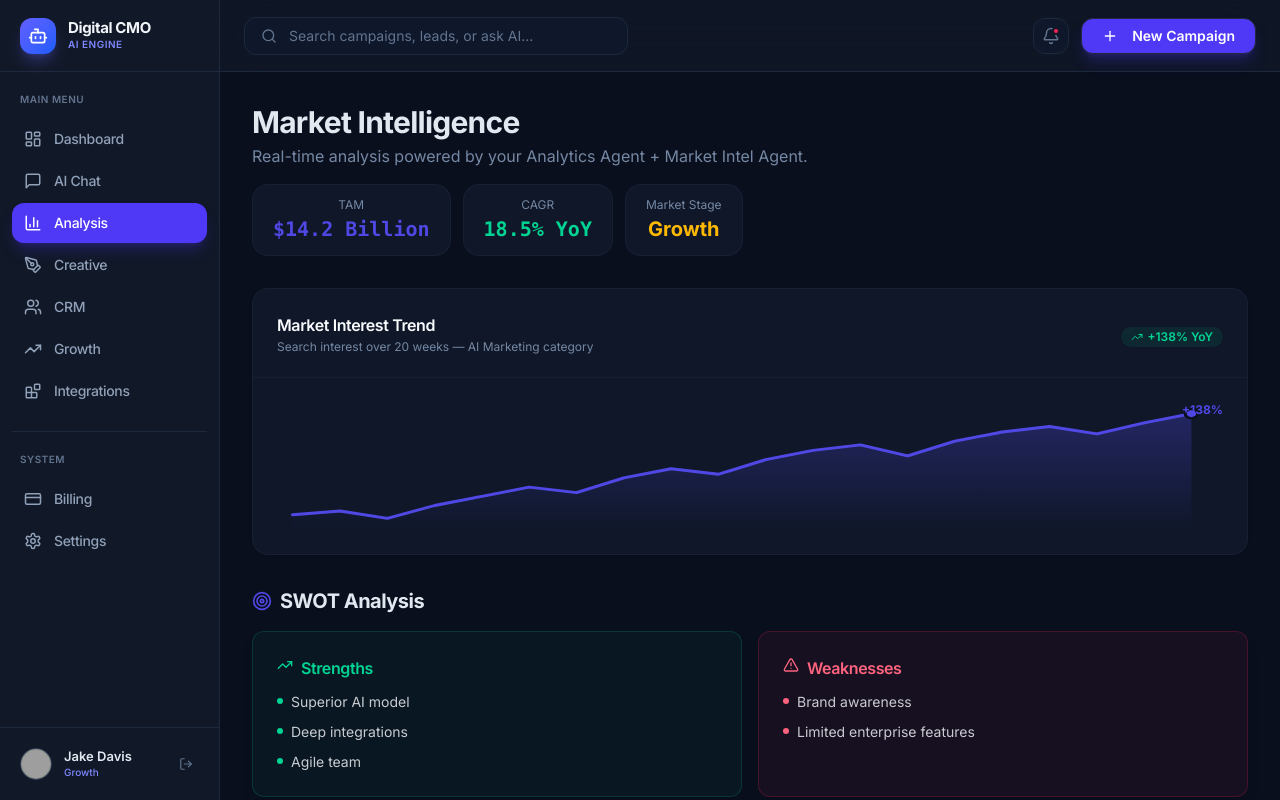
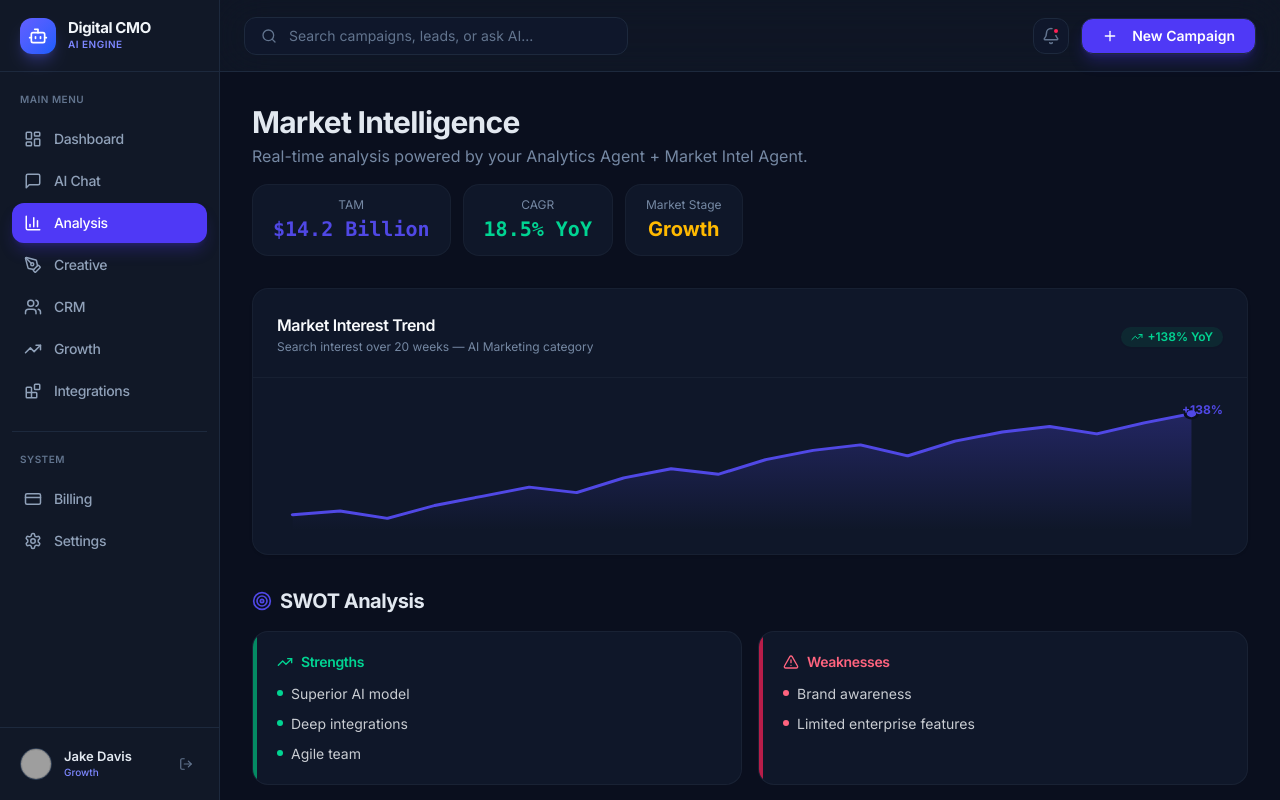
Before and after one commit to JakeDope777/digital-cmo-ai, a React (Vite) app in the folder frontend/: page /analysis in a window 1280 px wide. Built offline with nearby package versions, Linux system fonts and the light colour scheme; sample sign-in values are in the browser's storage; grey boxes are pictures that could not be loaded.

Commit message:
feat: canvas design system alignment - pages/Analysis.tsx

```diff
--- a/frontend/src/pages/Analysis.tsx
+++ b/frontend/src/pages/Analysis.tsx
@@ -107,17 +107,18 @@ export function Analysis() {
         </h3>
         <div className="grid grid-cols-1 md:grid-cols-2 gap-4">
           {[
-            { title: "Strengths", items: analysis.swot?.strengths, icon: TrendingUp, color: "text-emerald-400", bg: "bg-emerald-500/5 border-emerald-500/20", dot: "bg-emerald-400" },
-            { title: "Weaknesses", items: analysis.swot?.weaknesses, icon: AlertTriangle, color: "text-rose-400", bg: "bg-rose-500/5 border-rose-500/20", dot: "bg-rose-400" },
-            { title: "Opportunities", items: analysis.swot?.opportunities, icon: Lightbulb, color: "text-sky-400", bg: "bg-sky-500/5 border-sky-500/20", dot: "bg-sky-400" },
-            { title: "Threats", items: analysis.swot?.threats, icon: AlertTriangle, color: "text-amber-400", bg: "bg-amber-500/5 border-amber-500/20", dot: "bg-amber-400" },
+            { title: "Strengths",     items: analysis.swot?.strengths,     icon: TrendingUp,  textColor: "text-emerald-400", accent: "bg-emerald-500", dot: "bg-emerald-400" },
+            { title: "Weaknesses",    items: analysis.swot?.weaknesses,    icon: AlertTriangle, textColor: "text-rose-400",    accent: "bg-rose-500",    dot: "bg-rose-400" },
+            { title: "Opportunities", items: analysis.swot?.opportunities, icon: Lightbulb,   textColor: "text-sky-400",    accent: "bg-sky-500",     dot: "bg-sky-400" },
+            { title: "Threats",       items: analysis.swot?.threats,       icon: AlertTriangle, textColor: "text-amber-400",  accent: "bg-amber-500",   dot: "bg-amber-400" },
           ].map((q) => (
-            <Card key={q.title} className={`${q.bg} border shadow-lg`}>
-              <CardHeader className="pb-3 flex flex-row items-center gap-2">
-                <q.icon className={`w-4 h-4 ${q.color}`} />
-                <CardTitle className={`text-base ${q.color}`}>{q.title}</CardTitle>
-              </CardHeader>
-              <CardContent>
+            <div key={q.title} className="bg-card border border-border/60 rounded-2xl overflow-hidden flex">
+              <div className={`w-1 shrink-0 ${q.accent} opacity-70`} />
+              <div className="flex-1 p-5">
+                <div className="flex items-center gap-2 mb-3">
+                  <q.icon className={`w-4 h-4 ${q.textColor}`} />
+                  <h4 className={`font-semibold text-sm ${q.textColor}`}>{q.title}</h4>
+                </div>
                 <ul className="space-y-2.5">
                   {q.items?.map((s: string, i: number) => (
                     <li key={i} className="flex items-start gap-2 text-sm">
@@ -126,8 +127,8 @@ export function Analysis() {
                     </li>
                   ))}
                 </ul>
-              </CardContent>
-            </Card>
+              </div>
+            </div>
           ))}
         </div>
       </div>
```
